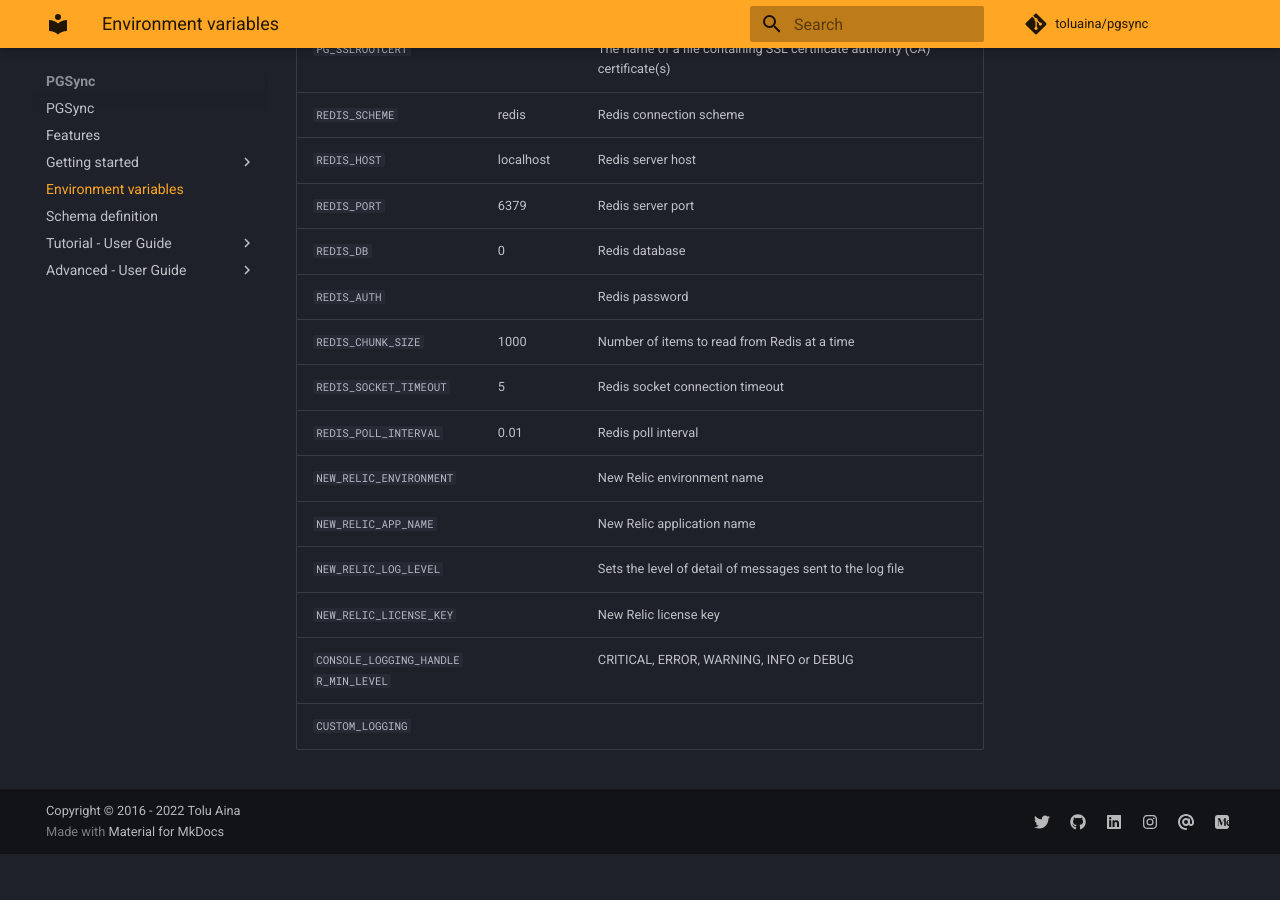
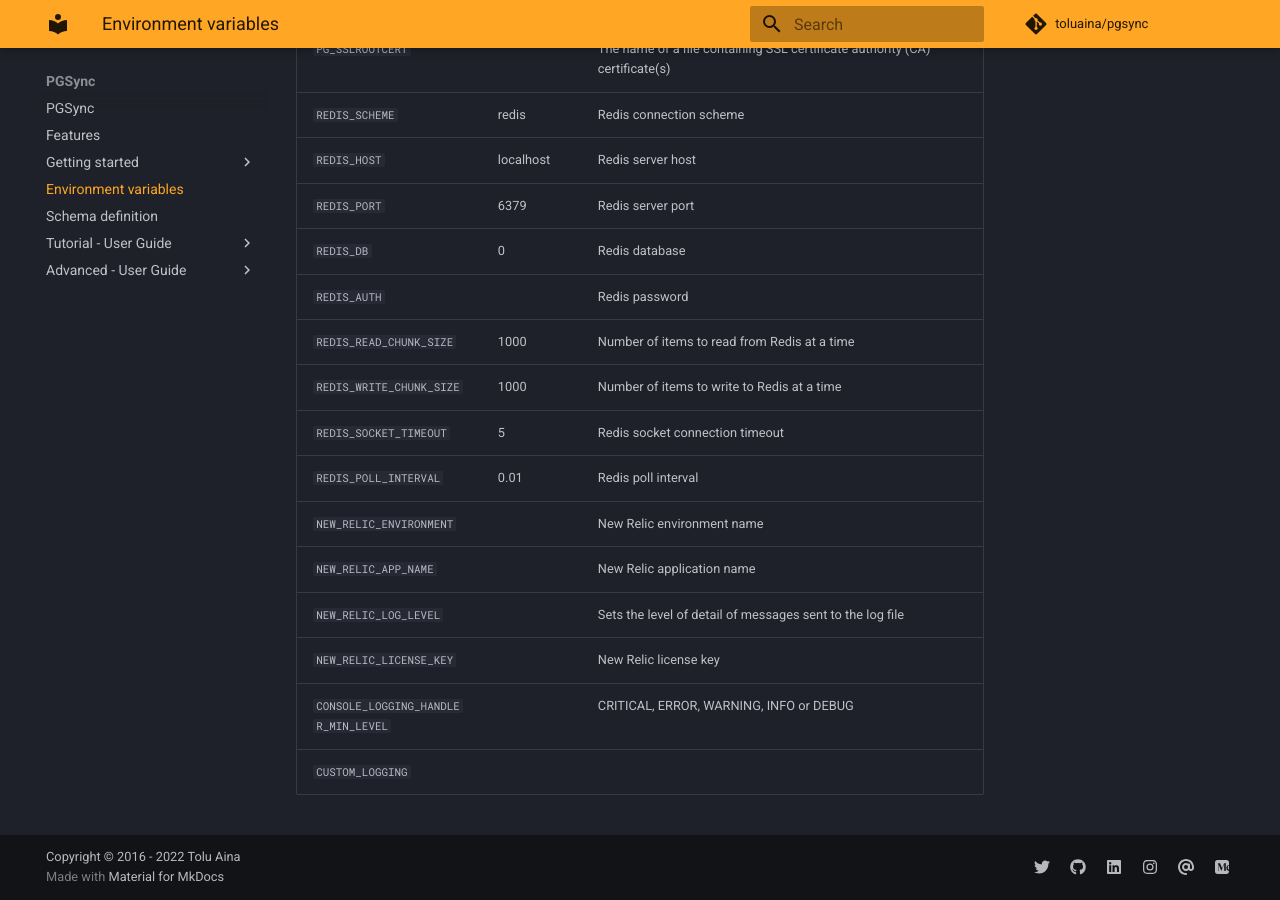
Before and after one commit to toluaina/toluaina.github.io, an MkDocs documentation site: the page built from docs/env-vars/index.md, in a window 1280 px wide and 900 px high, scrolled down 3101 px. Built offline with MkDocs 1.6.1 and Material for MkDocs 9.7.7, drawn with Linux system fonts in a browser that asks for light colours; comment, search, counter and statistics services are not loaded; before the commit the page ends 3955 px from its top, so only the background shows below that.

Commit message:
change REDIS_CHUNK_SIZE to REDIS_READ_CHUNK_SIZE

```diff
--- a/docs/env-vars/index.md
+++ b/docs/env-vars/index.md
@@ -132,7 +132,8 @@ PGSync provides the following environment variables:
 | `REDIS_PORT`                 | 6379        | Redis server port |
 | `REDIS_DB`                   | 0           | Redis database |
 | `REDIS_AUTH`                 |             | Redis password |
-| `REDIS_CHUNK_SIZE`           | 1000        | Number of items to read from Redis at a time |
+| `REDIS_READ_CHUNK_SIZE`      | 1000        | Number of items to read from Redis at a time |
+| `REDIS_WRITE_CHUNK_SIZE`     | 1000        | Number of items to write to Redis at a time |
 | `REDIS_SOCKET_TIMEOUT`       | 5           | Redis socket connection timeout |
 | `REDIS_POLL_INTERVAL`        | 0.01        | Redis poll interval |
 | `NEW_RELIC_ENVIRONMENT`      |             | New Relic environment name |
```
